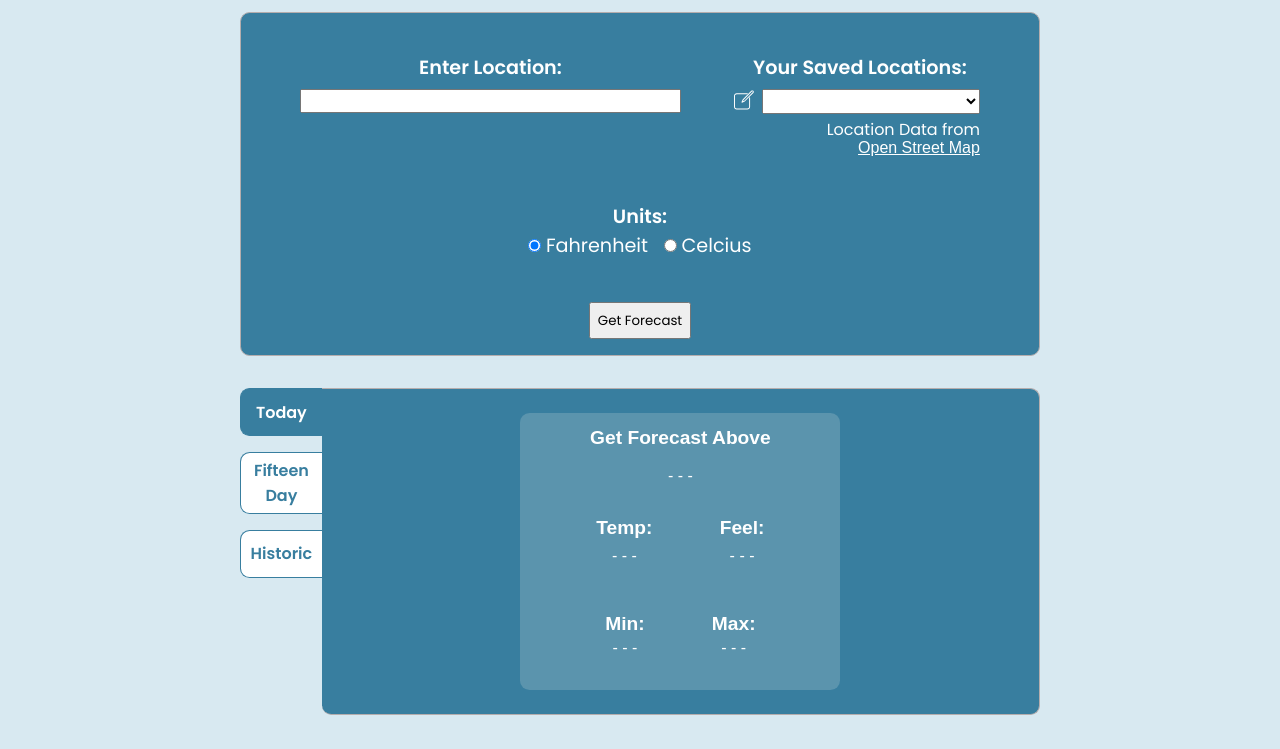
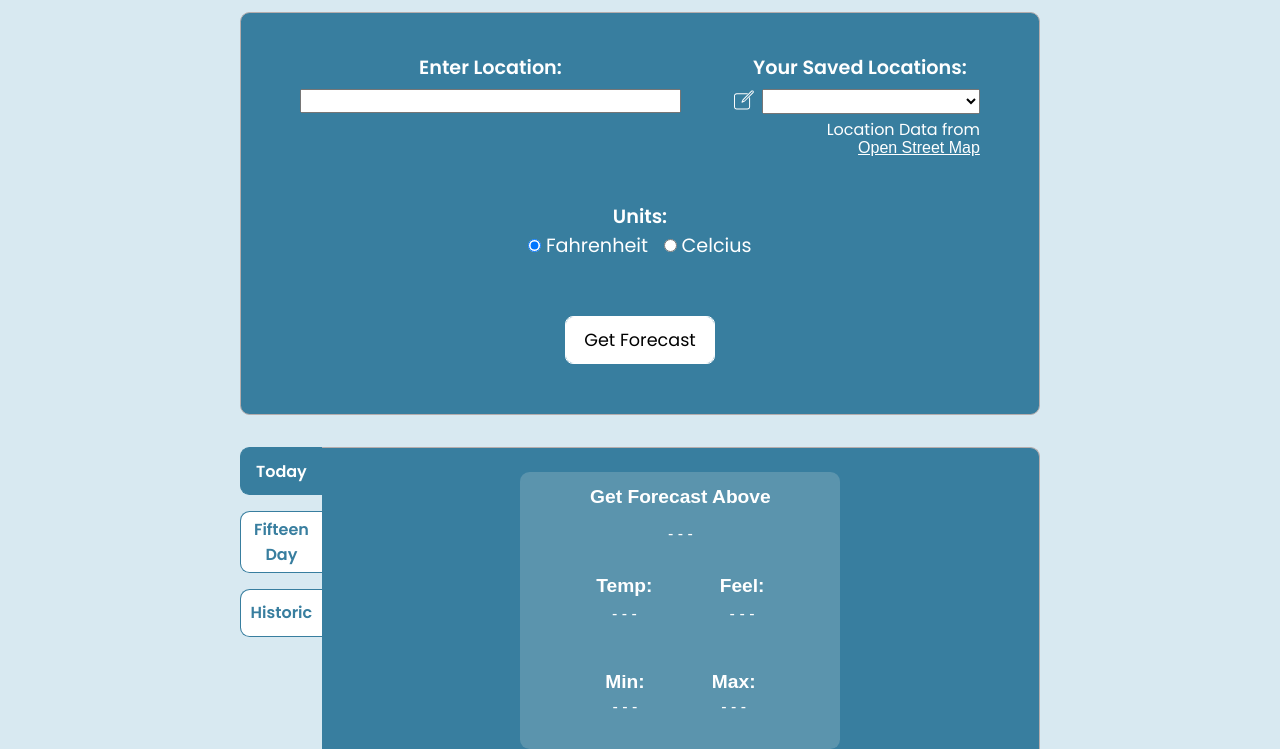
Before and after one commit to jguneratne/weather-app, a website built with webpack: page src/views/index.html in a window 1280 px wide. Shown: the part 76-825 px from the top of the page. Built offline with nearby package versions, Linux system fonts and the light colour scheme; files whose address does not match are found by name.

Commit message:
Adjust style of 'get forecast' btn

```diff
--- a/src/styles/style.css
+++ b/src/styles/style.css
@@ -239,8 +239,22 @@ input {
 }
 
 .forecast-btn {
-  padding: 0.5em;
-  margin-top: 1.5em;
+  padding: 0.5em 1em;
+  margin: 2em 0;
+  font-size: 1.1rem;
+  background: white;
+  border: 1px solid var(--white);
+  outline: 1px solid var(--white);
+  border-radius: 0.4em;
+}
+
+.forecast-btn:hover {
+  cursor: pointer;
+  text-decoration: underline;
+  color: var(--white);
+  background-color: var(--head-foot-col);
+  border: 1px solid var(--white);
+  outline: 1px solid var(--white);
 }
 
 /* Locations Drop-Down */
```
